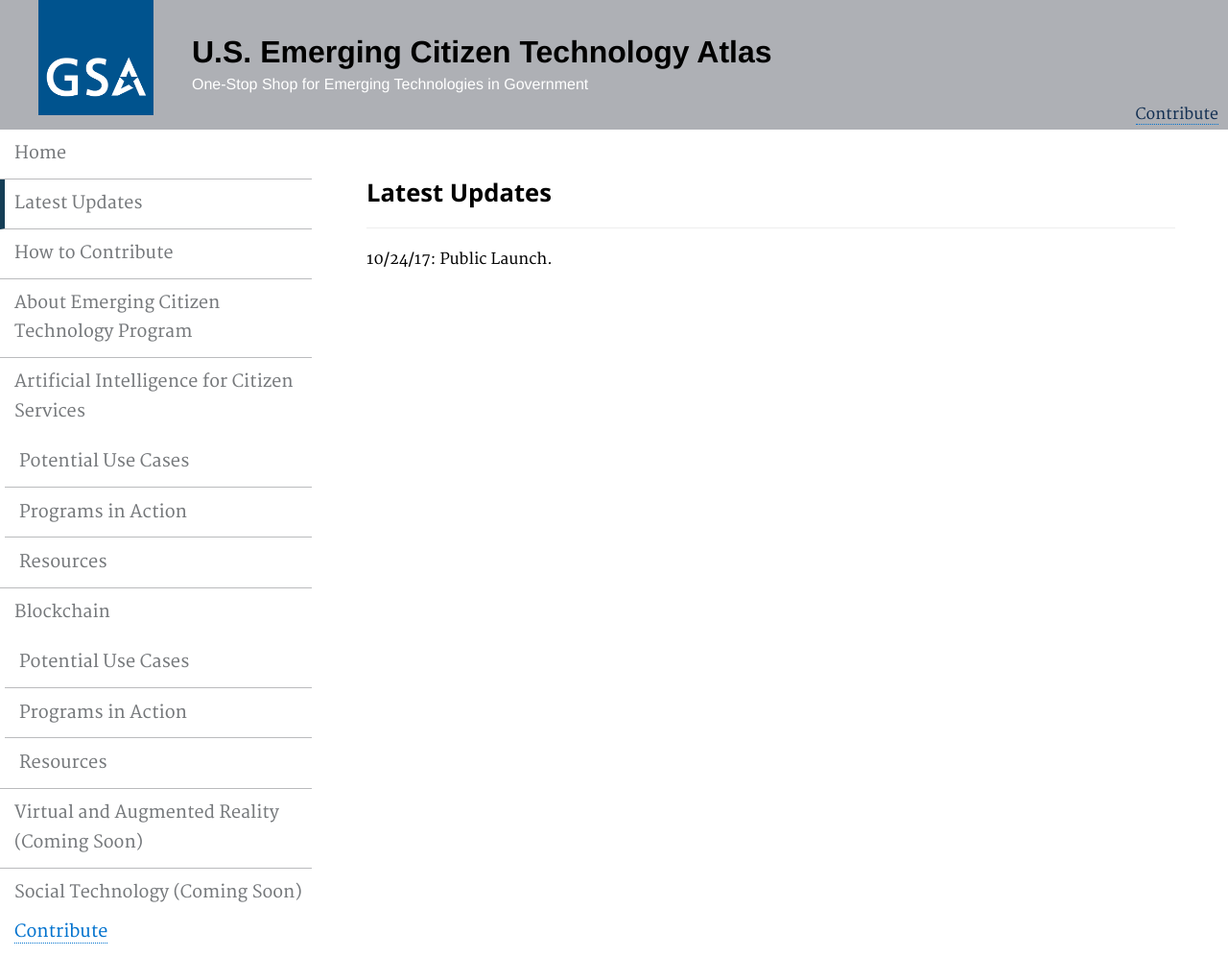
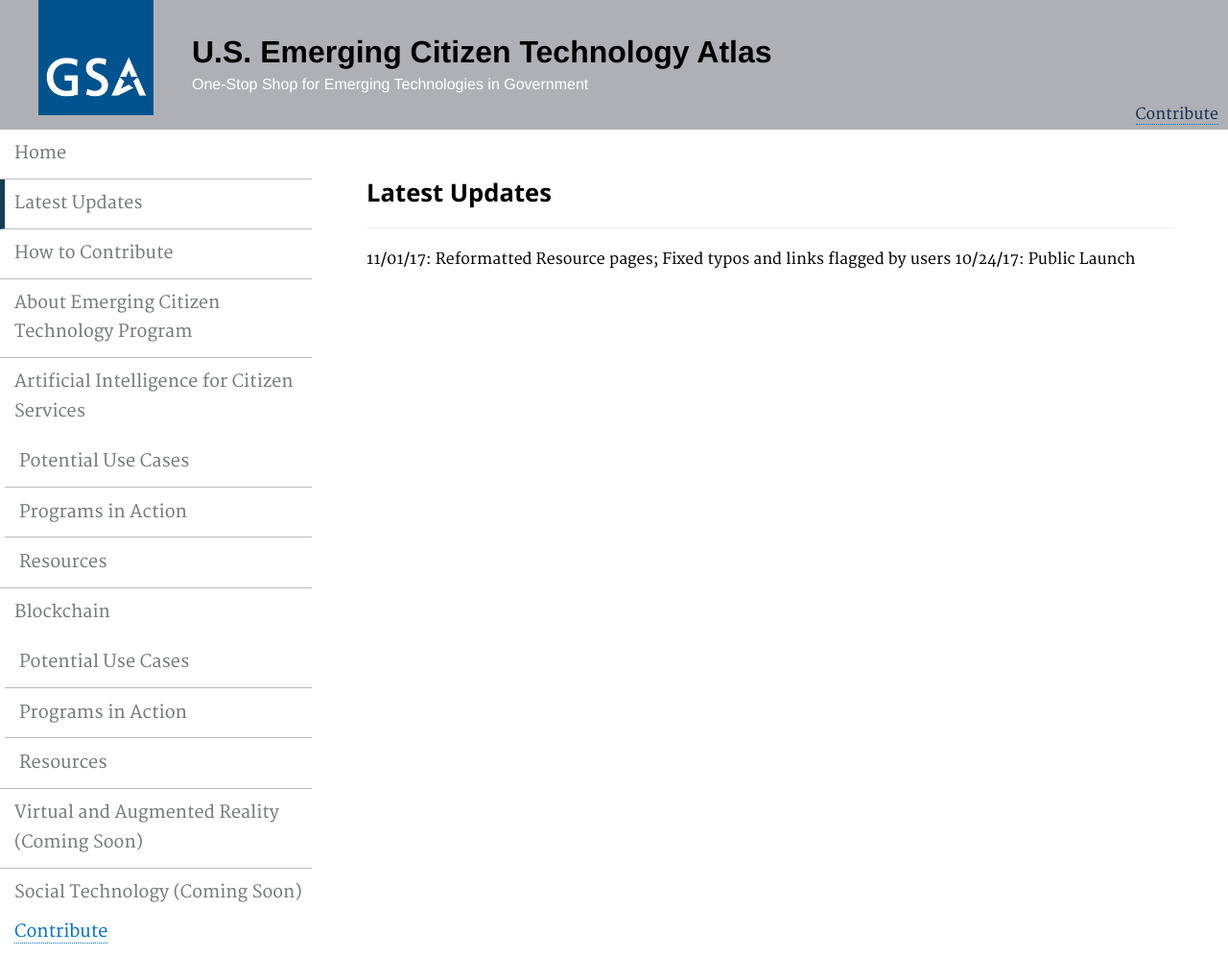
Before and after one commit to GSA/emerging-technology-atlas, a Jekyll site: the page built from pages/updates.md, in a window 1280 px wide. Shown: the whole page at 96% size. Built offline with Jekyll 4.4.1, drawn with Linux system fonts in a browser that asks for light colours.

Commit message:
Update updates.md

```diff
--- a/pages/updates.md
+++ b/pages/updates.md
@@ -8,4 +8,5 @@ description: ""
 ### Latest Updates
 
 ***
-10/24/17: Public Launch.
+11/01/17: Reformatted Resource pages; Fixed typos and links flagged by users
+10/24/17: Public Launch
```
